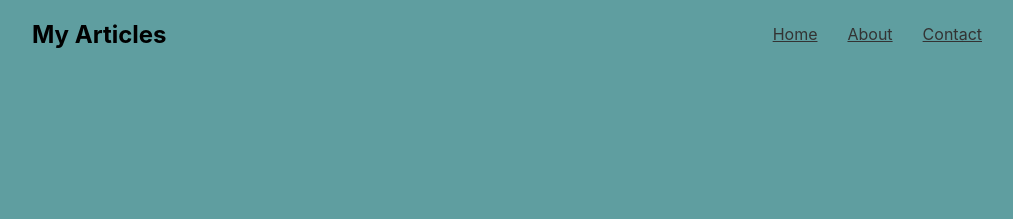
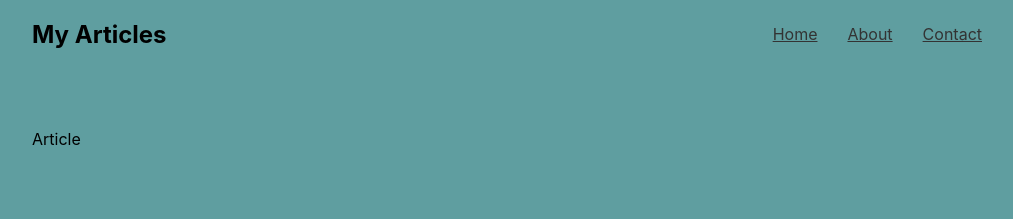
Before and after one commit to KJCastillo/multipage-site, a React (Create React App) app: page /articles/1 in a window 1280 px wide. Shown: the top 219 px of the page, without its empty margins (128-1141 px from the left). Built offline with nearby package versions, Linux system fonts and the light colour scheme.

Commit message:
react parameters

```diff
--- a/src/App.js
+++ b/src/App.js
@@ -3,6 +3,7 @@ import { BrowserRouter, Route, Switch, NavLink } from "react-router-dom";
 import Home from "./pages/Home";
 import Contact from "./pages/Contact";
 import About from "./pages/About";
+import Article from "./pages/Article";
 
 function App() {
   return (
@@ -25,6 +26,9 @@ function App() {
           <Route path="/contact">
             <Contact />
           </Route>
+          <Route path="/articles/:id">
+            <Article />
+          </Route>
         </Switch>
       </BrowserRouter>
     </div>
--- /dev/null
+++ b/src/pages/Article.js
@@ -0,0 +1,5 @@
+export default function Article() {
+  return (
+    <div>Article</div>
+  )
+}
--- a/src/pages/Home.js
+++ b/src/pages/Home.js
@@ -1,3 +1,4 @@
+import { Link } from 'react-router-dom'
 import { useFetch } from '../hooks/useFetch'
 import './Home.css'
 
@@ -13,6 +14,7 @@ export default function Home() {
         <div key={article.id} className="card">
             <h3>{article.title}</h3>
             <p>Written by: {article.author}</p>
+            <Link to={`/articles/${article.id}`}>Read more...</Link>
         </div>
       ))}
     </div>
```
